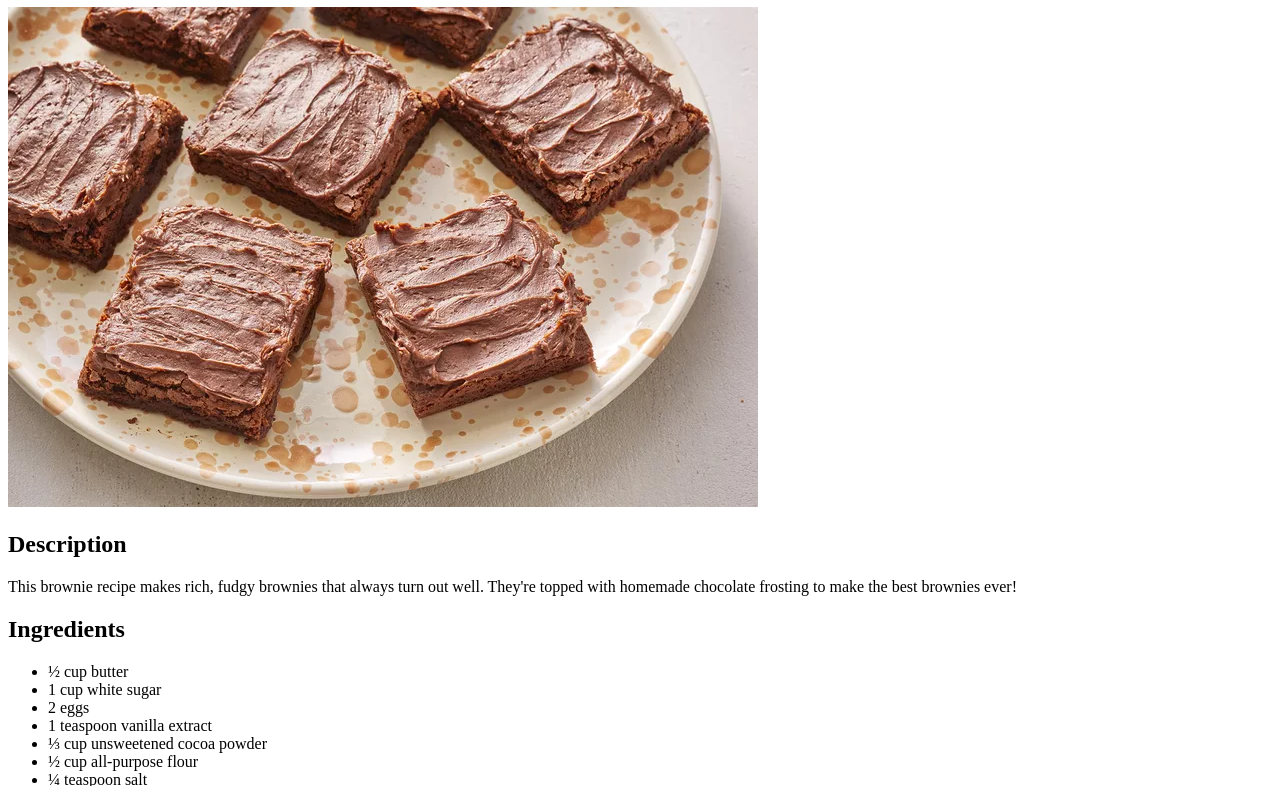
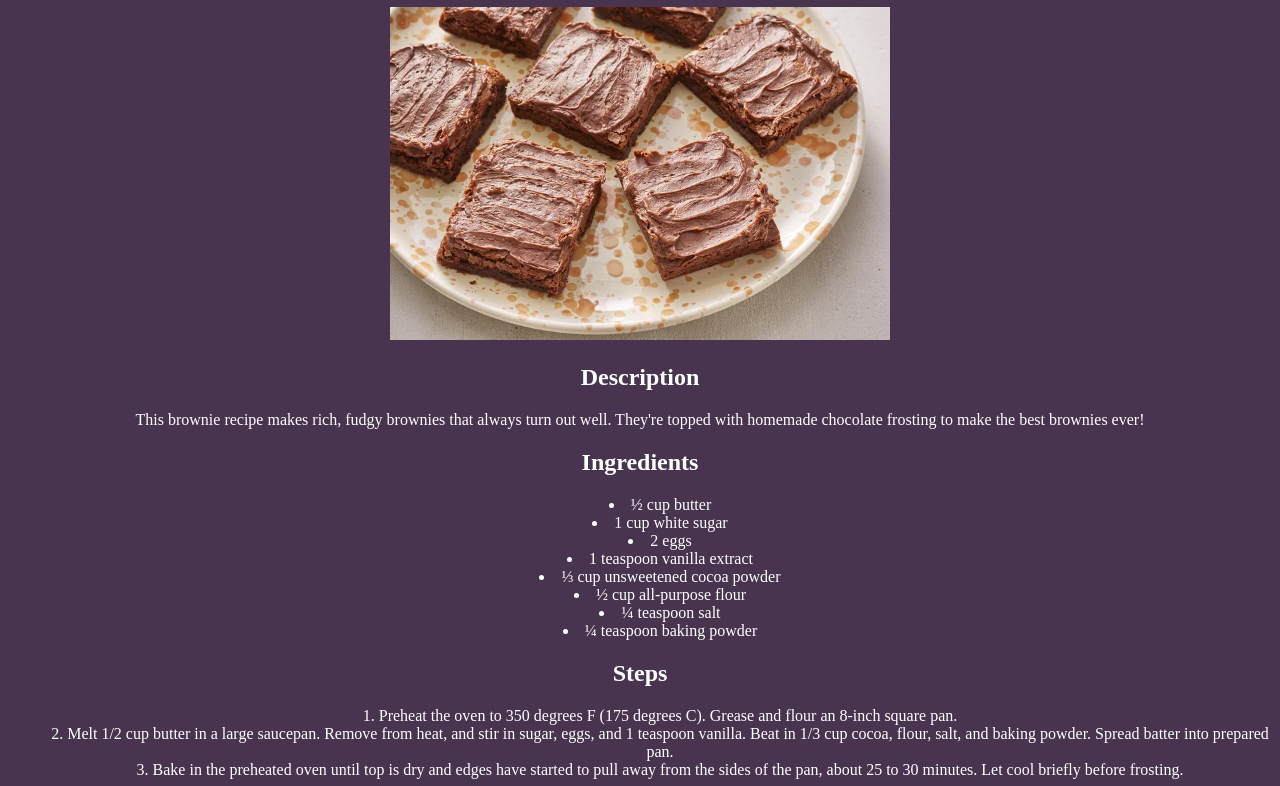
Before and after one commit to DylanGuest/Odin-Recipes, a plain HTML site: page recipes/Brownies.html in a window 1280 px wide. Shown: the part 73-859 px from the top of the page. Drawn offline with Linux system fonts and the light colour scheme.

Commit message:
created a CSS and linked to all pages

```diff
--- /dev/null
+++ b/main.css
@@ -0,0 +1,23 @@
+body {
+    background-color: #493450;
+    color: #FFF;
+    margin-inline: auto;
+    text-align: center;
+}
+
+a {
+    color: #FFF;
+}
+
+a:visited {
+    color: #8d8d8d;
+}
+
+ul, ol {
+    list-style-position: inside;
+}
+
+img {
+    height: auto;
+    width: 500px;
+}
--- a/recipes/Brownies.html
+++ b/recipes/Brownies.html
@@ -4,6 +4,7 @@
     <meta charset="UTF-8">
     <meta name="viewport" content="width=device-width, initial-scale=1.0">
     <title>Odin-Brownies</title>
+    <link rel="stylesheet" href="../main.css">
 </head>
 <body>
     <h1>Brownies</h1>
```
Also changed, not shown: index.html (+1 -0 lines), recipes/Fudge.html (+1 -0 lines), recipes/Omelette.html (+1 -0 lines).
